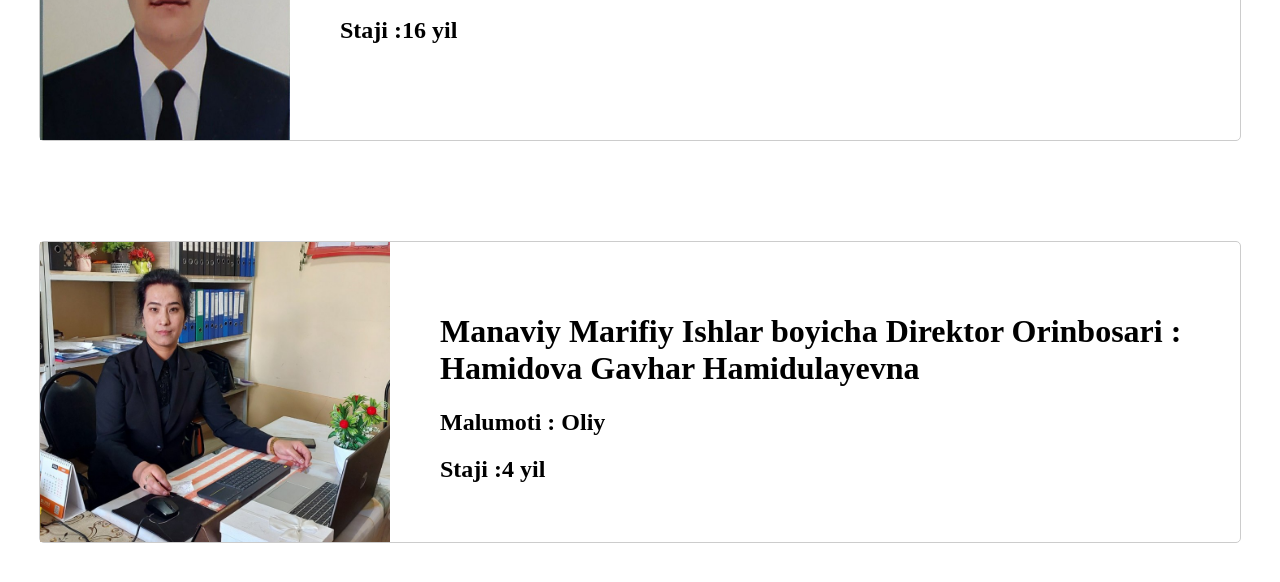
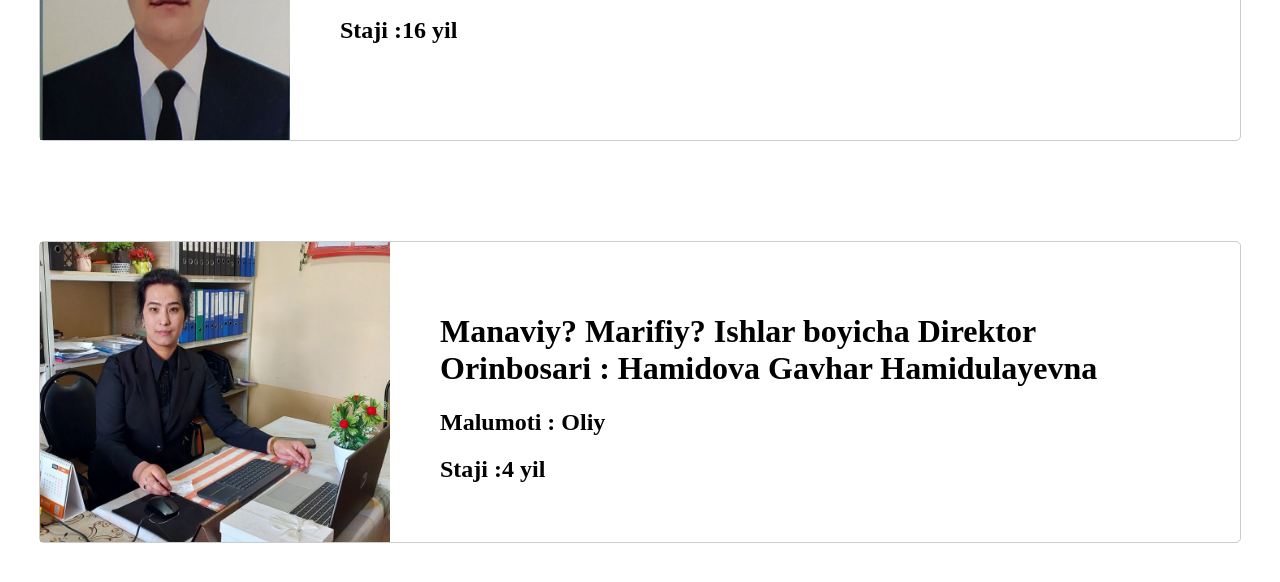
Before and after one commit to OgabekHaliljanov/Maktab, a plain HTML site: page kabinet.html in a window 1280 px wide. Shown: the part 698-1280 px from the top of the page. Drawn offline with Linux system fonts and the light colour scheme.

Commit message:
zato chirroyliku

```diff
--- a/kabinet.html
+++ b/kabinet.html
@@ -31,7 +31,7 @@
 <div class="image-container">
     <img class="imge" src="./photo_2024-04-24_11-54-11.jpg" alt="Rasm" class="image">
     <div class="ml">
-        <h1>Manaviy Marifiy Ishlar boyicha Direktor Orinbosari : Hamidova Gavhar Hamidulayevna </h1>
+        <h1>Manaviy? Marifiy? Ishlar boyicha Direktor Orinbosari : Hamidova Gavhar Hamidulayevna </h1>
         <h2>Malumoti : Oliy</h2>
         <h2>Staji :4 yil</h2>
     </div>
```
